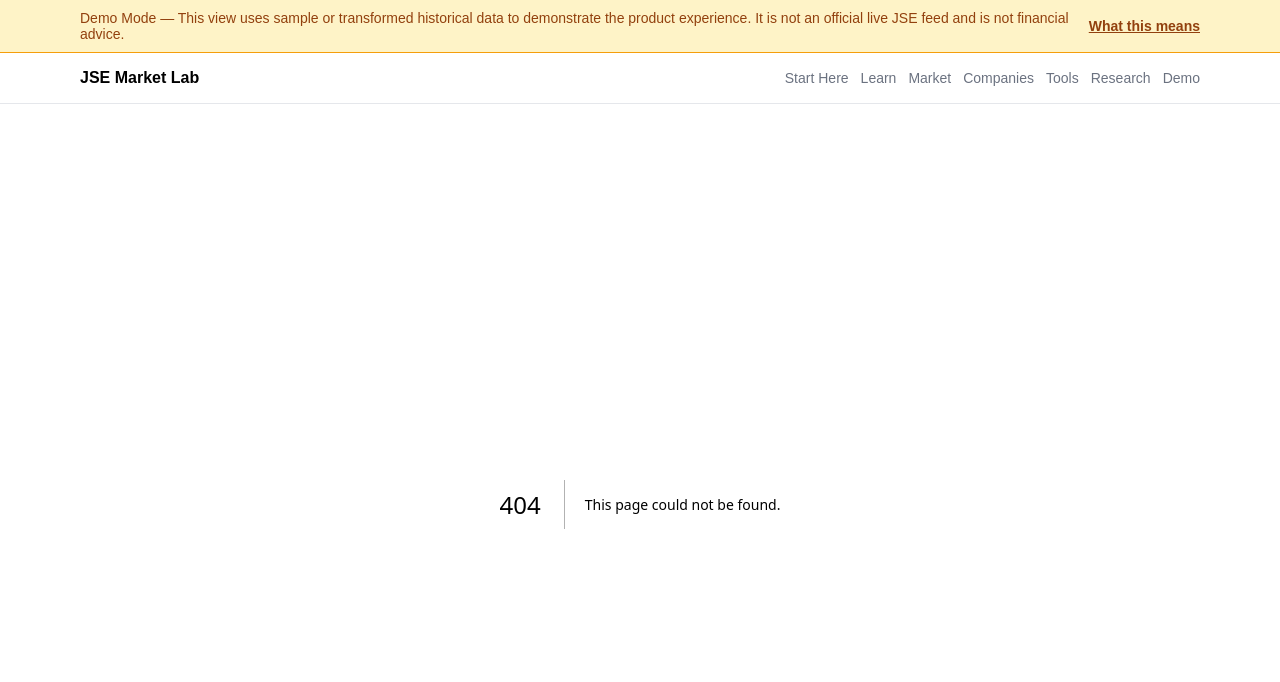
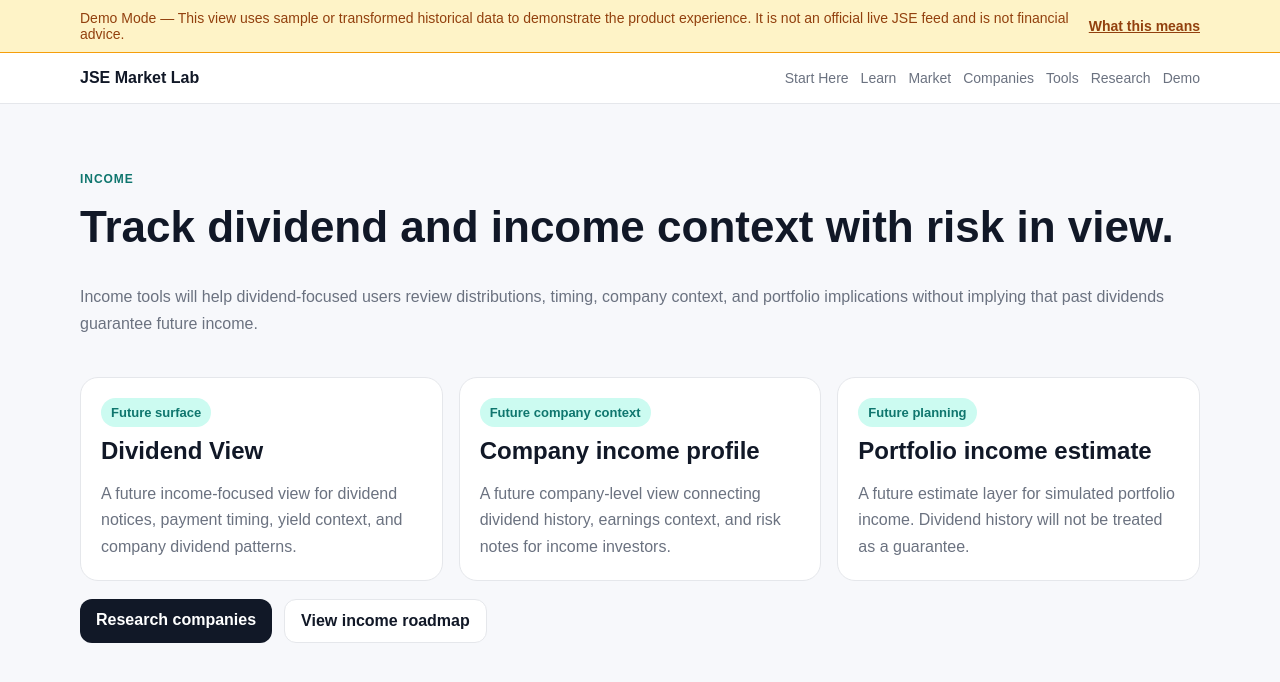
Before and after one commit to beautifulmind9/jse-market-lab, a Next.js app in the folder frontend/: page /income in a window 1280 px wide. Before the commit this address had no page. Shown: the top 682 px of the page. Built offline with nearby package versions, Linux system fonts and the light colour scheme.

Commit message:
Add Income landing page

```diff
--- /dev/null
+++ b/frontend/app/income/page.tsx
@@ -0,0 +1,52 @@
+import Link from 'next/link';
+import { InfoCard } from '@/components/shared/InfoCard';
+
+const incomeModules = [
+  {
+    title: 'Dividend View',
+    label: 'Future surface',
+    body: 'A future income-focused view for dividend notices, payment timing, yield context, and company dividend patterns.',
+  },
+  {
+    title: 'Company income profile',
+    label: 'Future company context',
+    body: 'A future company-level view connecting dividend history, earnings context, and risk notes for income investors.',
+  },
+  {
+    title: 'Portfolio income estimate',
+    label: 'Future planning',
+    body: 'A future estimate layer for simulated portfolio income. Dividend history will not be treated as a guarantee.',
+  },
+];
+
+export default function IncomePage() {
+  return (
+    <div className="page-shell">
+      <section className="hero">
+        <span className="eyebrow">Income</span>
+        <h1>Track dividend and income context with risk in view.</h1>
+        <p>
+          Income tools will help dividend-focused users review distributions, timing, company context,
+          and portfolio implications without implying that past dividends guarantee future income.
+        </p>
+      </section>
+
+      <section className="grid">
+        {incomeModules.map((module) => (
+          <InfoCard key={module.title} title={module.title} label={module.label}>
+            <p>{module.body}</p>
+          </InfoCard>
+        ))}
+      </section>
+
+      <div className="button-row">
+        <Link className="button" href="/companies">
+          Research companies
+        </Link>
+        <Link className="button secondary" href="/platform-preview">
+          View income roadmap
+        </Link>
+      </div>
+    </div>
+  );
+}
```
